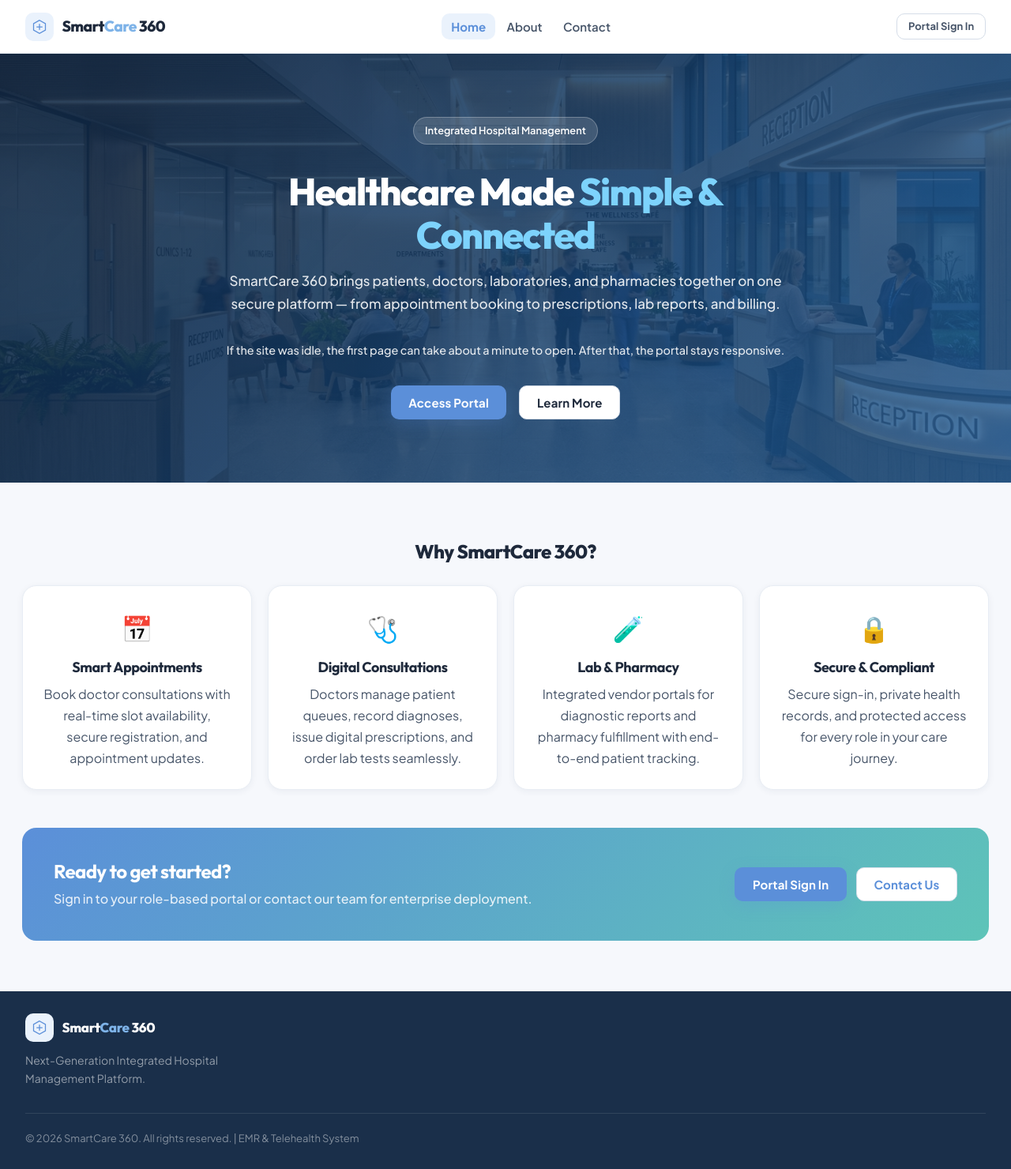
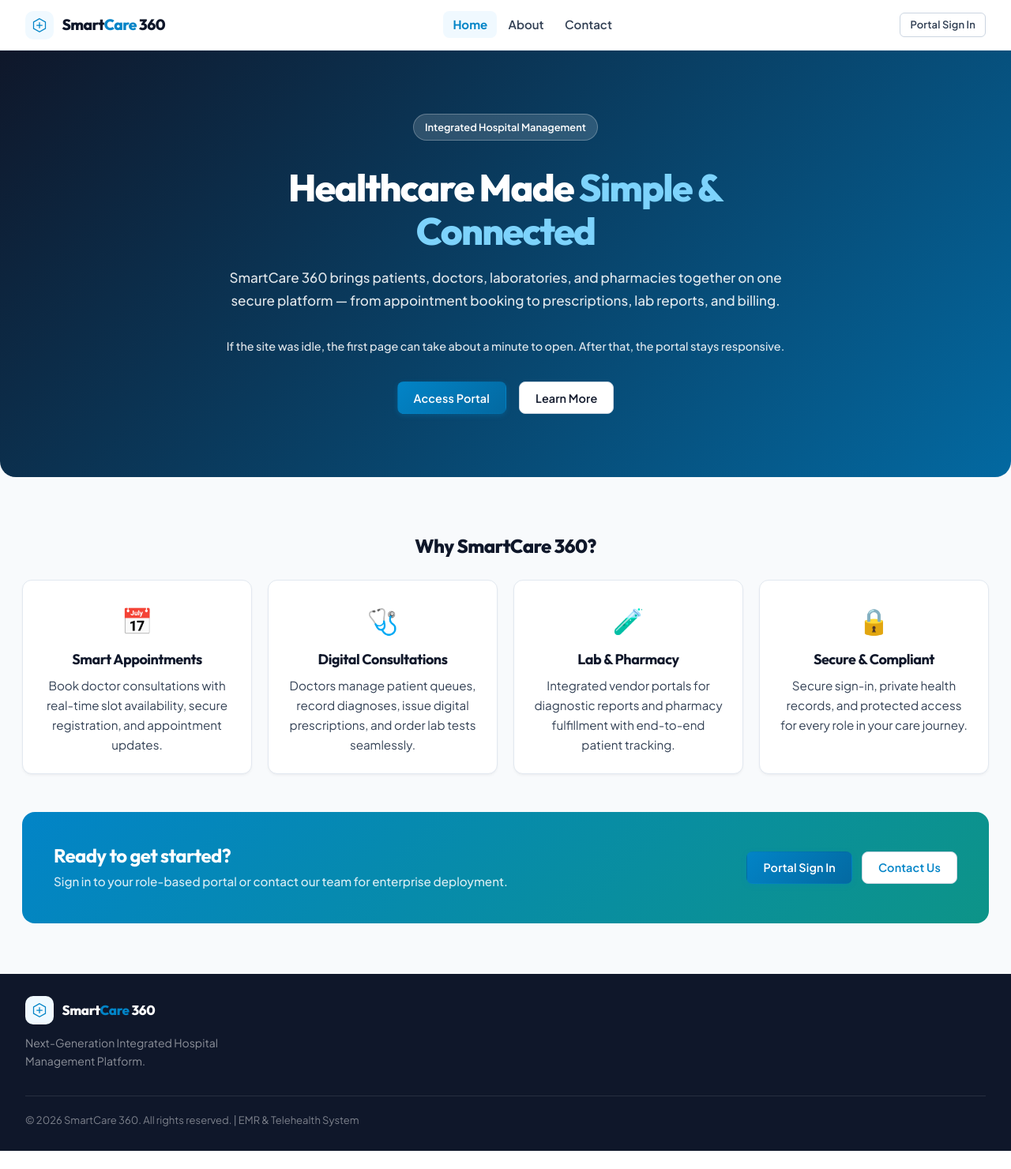
Before and after one commit to patilshivaprasad543/Hospital_Management, a Spring Boot app: page / in a window 1280 px wide. Shown: the whole page at 79% size. After the commit the page ends 1457 px from the top, so only its background shows below. Run offline with Spring Boot 4, Linux system fonts and the light colour scheme; some of the project's set-up classes (security, data sources, template engines, error pages and the like) are left out, and stand-ins take their place.

Commit message:
Revamp design system: soft, modern, clinical sapphire aesthetic with polished cards, badges, and smooth lighting

```diff
--- a/src/main/resources/static/css/style.css
+++ b/src/main/resources/static/css/style.css
@@ -8,66 +8,73 @@
     /* Typography */
     --font-body: 'Plus Jakarta Sans', -apple-system, BlinkMacSystemFont, 'Segoe UI', sans-serif;
     --font-display: 'Outfit', 'Plus Jakarta Sans', sans-serif;
-    /* Brand — softer healthcare palette */
-    --brand-navy: #1a2f4a;
-    --brand-blue: #5b8fd9;
-    --brand-blue-light: #7eb3e8;
-    --brand-teal: #5ec4b8;
-    --brand-lavender: #e8eef8;
-
-    /* Surfaces */
-    --bg-page: #f6f8fc;
+
+    /* Brand — Modern Clinical Sapphire Palette */
+    --brand-navy: #0f172a;
+    --brand-blue: #0284c7;
+    --brand-blue-light: #0ea5e9;
+    --brand-teal: #0d9488;
+    --brand-lavender: #f0f9ff;
+
+    /* Surfaces — Soft, Clean Healthcare Canvas */
+    --bg-page: #f8fafc;
     --bg-surface: #ffffff;
-    --bg-subtle: #fafbfd;
-    --bg-muted: #f0f3f9;
+    --bg-subtle: #f1f5f9;
+    --bg-muted: #e2e8f0;
 
     /* Semantic */
-    --primary: #5b8fd9;
-    --primary-color: #5b8fd9;
-    --primary-hover: #4a7ec8;
-    --primary-soft: #eaf2fc;
-
-    --accent-color: #5ec4b8;
-    --cyan-accent: #5ec4b8;
-    --teal-accent: #5ec4b8;
-
-    --success: #3cb58a;
-    --success-color: #3cb58a;
-    --warning: #e8a84b;
-    --warning-color: #e8a84b;
-    --danger: #e57373;
-    --danger-color: #e57373;
+    --primary: #0284c7;
+    --primary-color: #0284c7;
+    --primary-hover: #0369a1;
+    --primary-active: #075985;
+    --primary-soft: #f0f9ff;
+    --primary-subtle: #e0f2fe;
+    --primary-light: #38bdf8;
+
+    --accent-color: #0d9488;
+    --cyan-accent: #06b6d4;
+    --teal-accent: #0d9488;
+
+    --success: #10b981;
+    --success-color: #10b981;
+    --success-soft: #ecfdf5;
+    --warning: #f59e0b;
+    --warning-color: #f59e0b;
+    --warning-soft: #fffbeb;
+    --danger: #ef4444;
+    --danger-color: #ef4444;
+    --danger-soft: #fef2f2;
 
     /* Text */
-    --text-heading: #1e293b;
-    --text-body: #475569;
-    --text-muted: #7b8ba3;
+    --text-heading: #0f172a;
+    --text-body: #334155;
+    --text-muted: #64748b;
     --text-inverse: #ffffff;
 
-    /* Borders & shadows — softer */
-    --border: #e8edf4;
-    --border-strong: #d5dde8;
-    --glass-border: #e8edf4;
-    --glass-border-hover: #b8c5d6;
-
-    --shadow-xs: 0 1px 3px rgba(30, 50, 90, 0.04);
-    --shadow-sm: 0 2px 8px rgba(30, 50, 90, 0.06);
-    --shadow-md: 0 8px 24px rgba(30, 50, 90, 0.08);
-    --shadow-lg: 0 16px 40px rgba(30, 50, 90, 0.1);
+    /* Borders & Shadows — Soft & Elevation-based */
+    --border: #e2e8f0;
+    --border-strong: #cbd5e1;
+    --glass-border: rgba(226, 232, 240, 0.8);
+    --glass-border-hover: #94a3b8;
+
+    --shadow-xs: 0 1px 2px 0 rgba(15, 23, 42, 0.04);
+    --shadow-sm: 0 2px 4px -1px rgba(15, 23, 42, 0.06), 0 1px 2px -1px rgba(15, 23, 42, 0.04);
+    --shadow-md: 0 6px 16px -2px rgba(15, 23, 42, 0.08), 0 2px 6px -1px rgba(15, 23, 42, 0.03);
+    --shadow-lg: 0 16px 32px -4px rgba(15, 23, 42, 0.1), 0 6px 12px -2px rgba(15, 23, 42, 0.04);
     --shadow-glass: var(--shadow-sm);
-    --shadow-card: var(--shadow-md);
-    --shadow-accent: 0 6px 20px rgba(91, 143, 217, 0.22);
-
-    --accent-gradient: linear-gradient(135deg, #7eb3e8 0%, #5ec4b8 100%);
+    --shadow-card: var(--shadow-sm);
+    --shadow-accent: 0 4px 14px 0 rgba(2, 132, 199, 0.28);
+
+    --accent-gradient: linear-gradient(135deg, #0284c7 0%, #0d9488 100%);
 
     /* Layout */
-    --radius-sm: 10px;
-    --radius-md: 14px;
-    --radius-lg: 18px;
-    --radius-xl: 24px;
-
-    --nav-height: 68px;
-    --transition: 0.25s cubic-bezier(0.4, 0, 0.2, 1);
+    --radius-sm: 8px;
+    --radius-md: 12px;
+    --radius-lg: 16px;
+    --radius-xl: 20px;
+
+    --nav-height: 64px;
+    --transition: 0.2s cubic-bezier(0.4, 0, 0.2, 1);
 
     /* Legacy aliases */
     --bg-dark: var(--bg-page);
@@ -92,39 +99,33 @@ html {
 
 body {
     font-family: var(--font-body);
-    font-size: 1rem;
+    font-size: 0.95rem;
     font-weight: 400;
-    background: linear-gradient(180deg, #f8fafd 0%, var(--bg-page) 100%);
+    background: var(--bg-page);
     color: var(--text-body);
-    line-height: 1.7;
+    line-height: 1.65;
     min-height: 100vh;
     display: flex;
     flex-direction: column;
     -webkit-font-smoothing: antialiased;
     -moz-osx-font-smoothing: grayscale;
     text-rendering: optimizeLegibility;
-    font-feature-settings: 'kern' 1, 'liga' 1;
-}
-
-/* Auth pages: subtle clinical backdrop */
+}
+
+/* Auth & Portal pages: soft airy clinical backdrop */
 body.portal-body,
 body.auth-body {
-    background: var(--brand-navy);
+    background: radial-gradient(100% 70% at 50% 0%, #f0f9ff 0%, #f8fafc 60%, #ffffff 100%);
+    min-height: 100vh;
 }
 
 body.portal-body::before,
 body.auth-body::before {
-    content: '';
-    position: fixed;
-    inset: 0;
-    background:
-        linear-gradient(145deg, rgba(26, 47, 74, 0.88) 0%, rgba(91, 143, 217, 0.75) 45%, rgba(94, 196, 184, 0.65) 100%),
-        url('/images/hospital_bg.jpg') center / cover no-repeat;
-    z-index: -1;
+    display: none;
 }
 
 ::selection {
-    background: rgba(30, 90, 150, 0.2);
+    background: rgba(2, 132, 199, 0.15);
     color: var(--text-heading);
 }
 
@@ -166,21 +167,23 @@ p, li, label, td, th {
 
 .gradient-text,
 .brand-accent {
-    color: var(--brand-blue-light);
+    color: var(--primary);
 }
 
 .portal-body .gradient-text,
 .auth-body .gradient-text,
 .portal-body .brand-accent,
 .auth-body .brand-accent {
-    color: #5eb8e8;
+    color: var(--primary);
 }
 
 /* ── Navbar ──────────────────────────────────────────────────── */
 
 .navbar {
     height: var(--nav-height);
-    background: var(--bg-surface);
+    background: rgba(255, 255, 255, 0.94);
+    backdrop-filter: blur(12px);
+    -webkit-backdrop-filter: blur(12px);
     border-bottom: 1px solid var(--border);
     padding: 0 2rem;
     display: flex;
@@ -189,13 +192,13 @@ p, li, label, td, th {
     position: sticky;
     top: 0;
     z-index: 1000;
-    box-shadow: var(--shadow-xs);
+    box-shadow: 0 1px 2px 0 rgba(15, 23, 42, 0.04);
 }
 
 .navbar-auth {
-    background: rgba(12, 35, 64, 0.6);
+    background: rgba(255, 255, 255, 0.94);
     backdrop-filter: blur(12px);
-    border-bottom-color: rgba(255, 255, 255, 0.08);
+    border-bottom: 1px solid var(--border);
 }
 
 .navbar-brand {
@@ -347,31 +350,32 @@ p, li, label, td, th {
     display: inline-flex;
     align-items: center;
     justify-content: center;
-    padding: 0.65rem 1.35rem;
+    padding: 0.6rem 1.25rem;
     font-family: var(--font-body);
-    font-weight: 700;
-    font-size: 0.9375rem;
+    font-weight: 600;
+    font-size: 0.9rem;
     letter-spacing: 0.01em;
     border-radius: var(--radius-sm);
     border: 1px solid transparent;
     cursor: pointer;
     text-decoration: none;
     transition: all var(--transition);
-    gap: 0.4rem;
+    gap: 0.45rem;
     white-space: nowrap;
     line-height: 1.4;
 }
 
 .btn-primary {
-    background: var(--primary);
-    color: #fff;
-    box-shadow: var(--shadow-accent);
+    background: linear-gradient(135deg, #0284c7 0%, #0369a1 100%);
+    color: #ffffff;
+    box-shadow: 0 2px 6px 0 rgba(2, 132, 199, 0.28);
 }
 
 .btn-primary:hover {
-    background: var(--primary-hover);
+    background: linear-gradient(135deg, #0369a1 0%, #075985 100%);
+    color: #ffffff;
     transform: translateY(-1px);
-    box-shadow: 0 6px 16px rgba(30, 90, 150, 0.3);
+    box-shadow: 0 4px 12px 0 rgba(2, 132, 199, 0.35);
 }
 
 .btn-secondary {
@@ -392,28 +396,41 @@ p, li, label, td, th {
 }
 
 .btn-outline:hover {
-    background: var(--bg-subtle);
+    background: var(--primary-soft);
     color: var(--primary);
     border-color: var(--primary);
 }
 
 .btn-success {
-    background: var(--success);
-    color: #fff;
-}
-
-.btn-success:hover { background: #047857; }
+    background: linear-gradient(135deg, #10b981 0%, #059669 100%);
+    color: #ffffff;
+    box-shadow: 0 2px 6px rgba(16, 185, 129, 0.25);
+}
+
+.btn-success:hover {
+    background: #059669;
+    color: #ffffff;
+    transform: translateY(-1px);
+    box-shadow: 0 4px 10px rgba(16, 185, 129, 0.35);
+}
 
 .btn-danger {
-    background: var(--danger);
-    color: #fff;
-}
-
-.btn-danger:hover { background: #b91c1c; }
+    background: linear-gradient(135deg, #ef4444 0%, #dc2626 100%);
+    color: #ffffff;
+    box-shadow: 0 2px 6px rgba(239, 68, 68, 0.25);
+}
+
+.btn-danger:hover {
+    background: #dc2626;
+    color: #ffffff;
+    transform: translateY(-1px);
+    box-shadow: 0 4px 10px rgba(239, 68, 68, 0.35);
+}
 
 .btn-sm {
-    padding: 0.4rem 0.85rem;
+    padding: 0.35rem 0.75rem;
     font-size: 0.8125rem;
+    border-radius: 6px;
 }
 
 .btn-block { width: 100%; }
@@ -430,16 +447,16 @@ p, li, label, td, th {
 .card {
     background: var(--bg-surface);
     border: 1px solid var(--border);
-    border-radius: var(--radius-lg);
-    padding: 1.6rem;
+    border-radius: var(--radius-md);
+    padding: 1.5rem;
     box-shadow: var(--shadow-sm);
-    transition: box-shadow var(--transition), border-color var(--transition), transform var(--transition);
+    transition: all var(--transition);
 }
 
 .card:hover {
     box-shadow: var(--shadow-md);
-    border-color: rgba(91, 143, 217, 0.25);
-    transform: translateY(-1px);
+    border-color: var(--border-strong);
+    transform: translateY(-2px);
 }
 
 .card-title {
@@ -979,12 +1008,11 @@ footer, .site-footer {
 }
 
 .public-hero {
-    background:
-        linear-gradient(135deg, rgba(12, 35, 64, 0.88) 0%, rgba(30, 90, 150, 0.82) 100%),
-        url('/images/hospital_bg.jpg') center / cover no-repeat;
+    background: linear-gradient(135deg, #0f172a 0%, #0369a1 100%);
     padding: 5rem 2rem;
     text-align: center;
     color: #fff;
+    border-radius: 0 0 20px 20px;
 }
 
 .public-hero-content {
```
Also changed, not shown: other parts of src/main/resources/static/css/style.css (+46 -34 lines).
